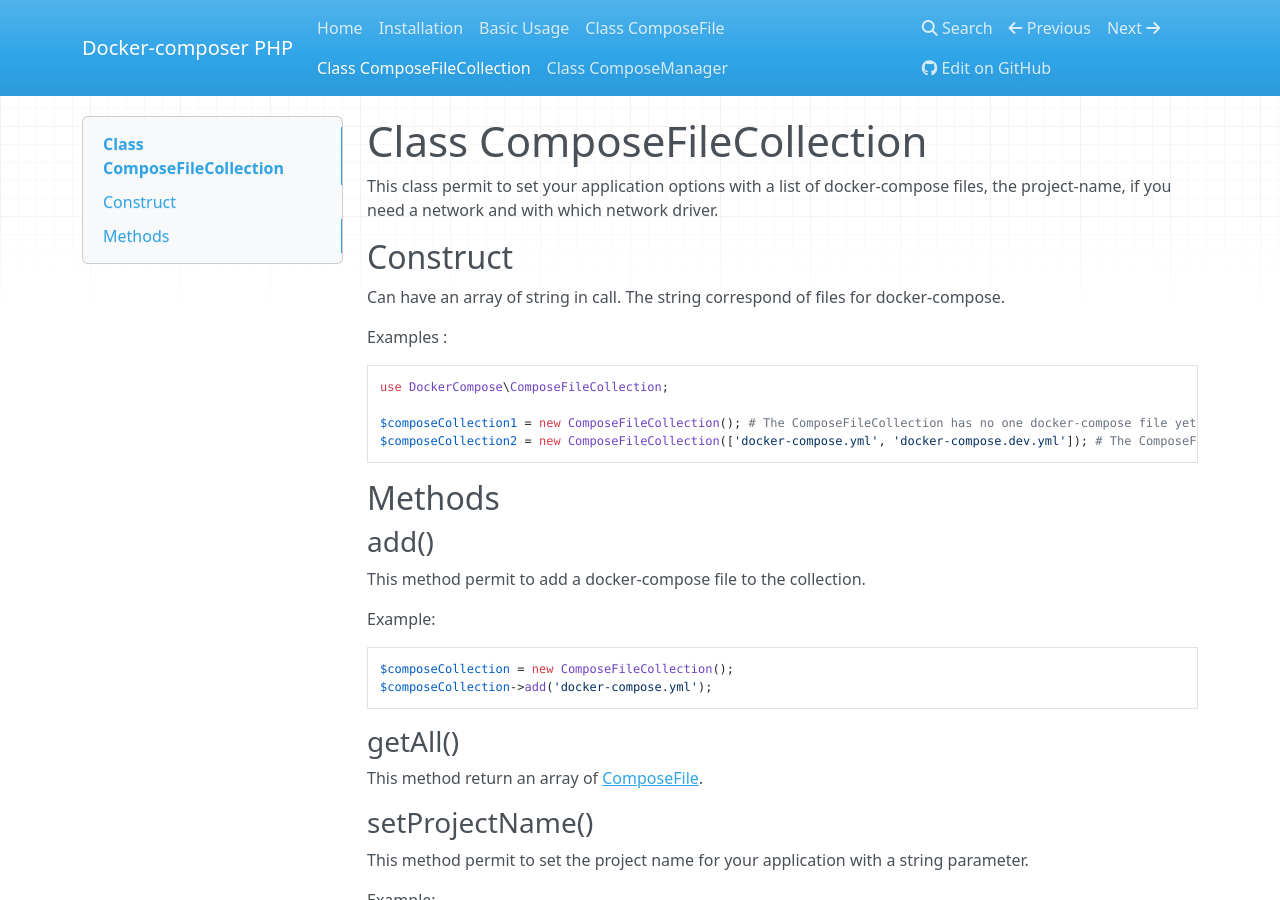
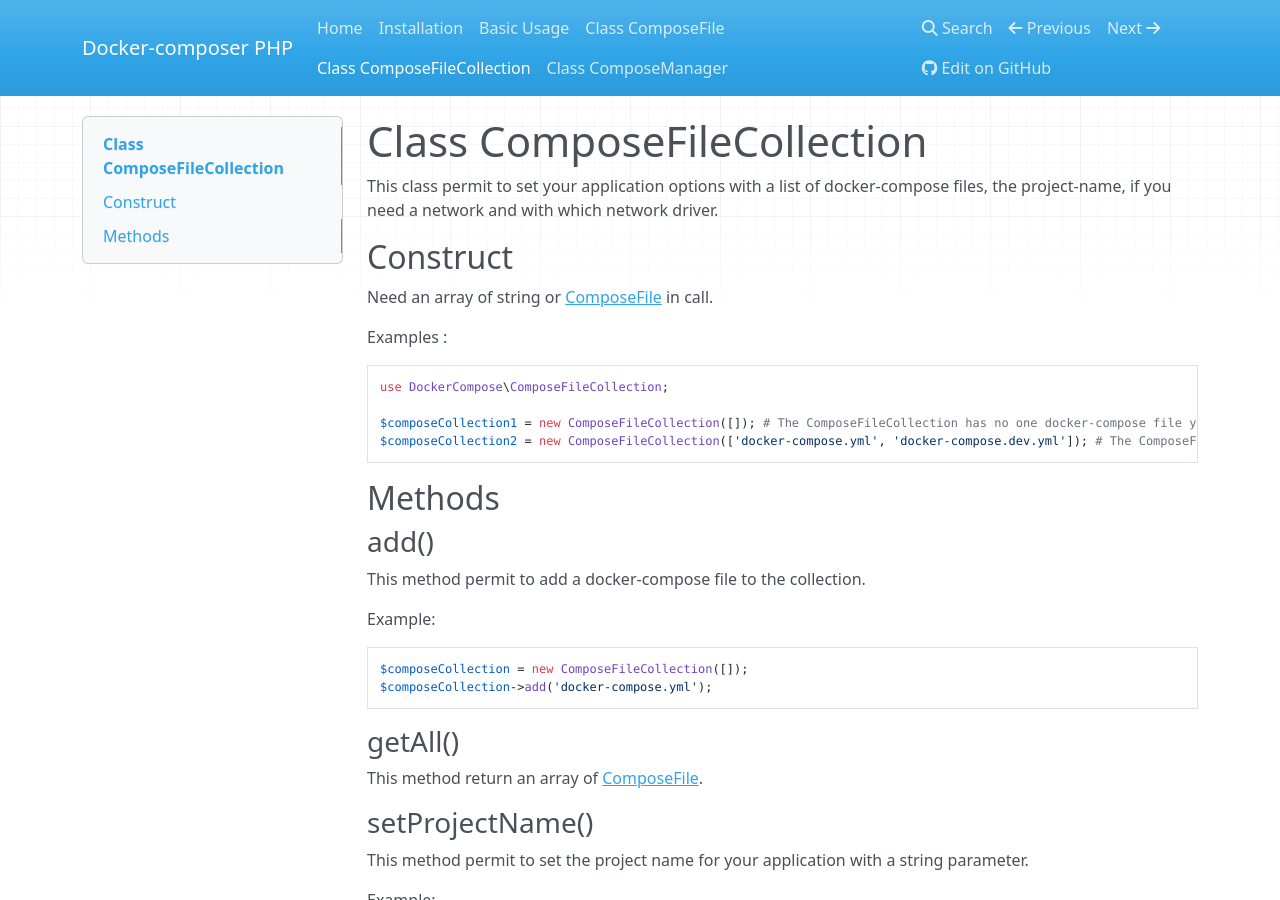
Before and after one commit to omauger/docker-compose-php, an MkDocs documentation site: the page built from docs/composefilecollection.md, in a window 1280 px wide and 900 px high. Built offline with MkDocs 1.6.1, drawn with Linux system fonts in a browser that asks for light colours; nearby versions of some CDN libraries; old or Windows-style settings are respelled for this version of MkDocs.

Commit message:
Correct documentation for ComposeFileCollection

````diff
--- a/docs/composefilecollection.md
+++ b/docs/composefilecollection.md
@@ -4,13 +4,13 @@ This class permit to set your application options with a list of docker-compose
 
 ## Construct
 
-Can have an array of string in call. The string correspond of files for docker-compose.
+Need an array of string or [ComposeFile](/composefile) in call.
 
 Examples :
 ```php
 use DockerCompose\ComposeFileCollection;
 
-$composeCollection1 = new ComposeFileCollection(); # The ComposeFileCollection has no one docker-compose file yet.
+$composeCollection1 = new ComposeFileCollection([]); # The ComposeFileCollection has no one docker-compose file yet.
 $composeCollection2 = new ComposeFileCollection(['docker-compose.yml', 'docker-compose.dev.yml']); # The ComposeFileCollection has two docker-compose files
 ```
 
@@ -22,7 +22,7 @@ This method permit to add a docker-compose file to the collection.
 
 Example:
 ```php
-$composeCollection = new ComposeFileCollection();
+$composeCollection = new ComposeFileCollection([]);
 $composeCollection->add('docker-compose.yml');
 ```
 
````
